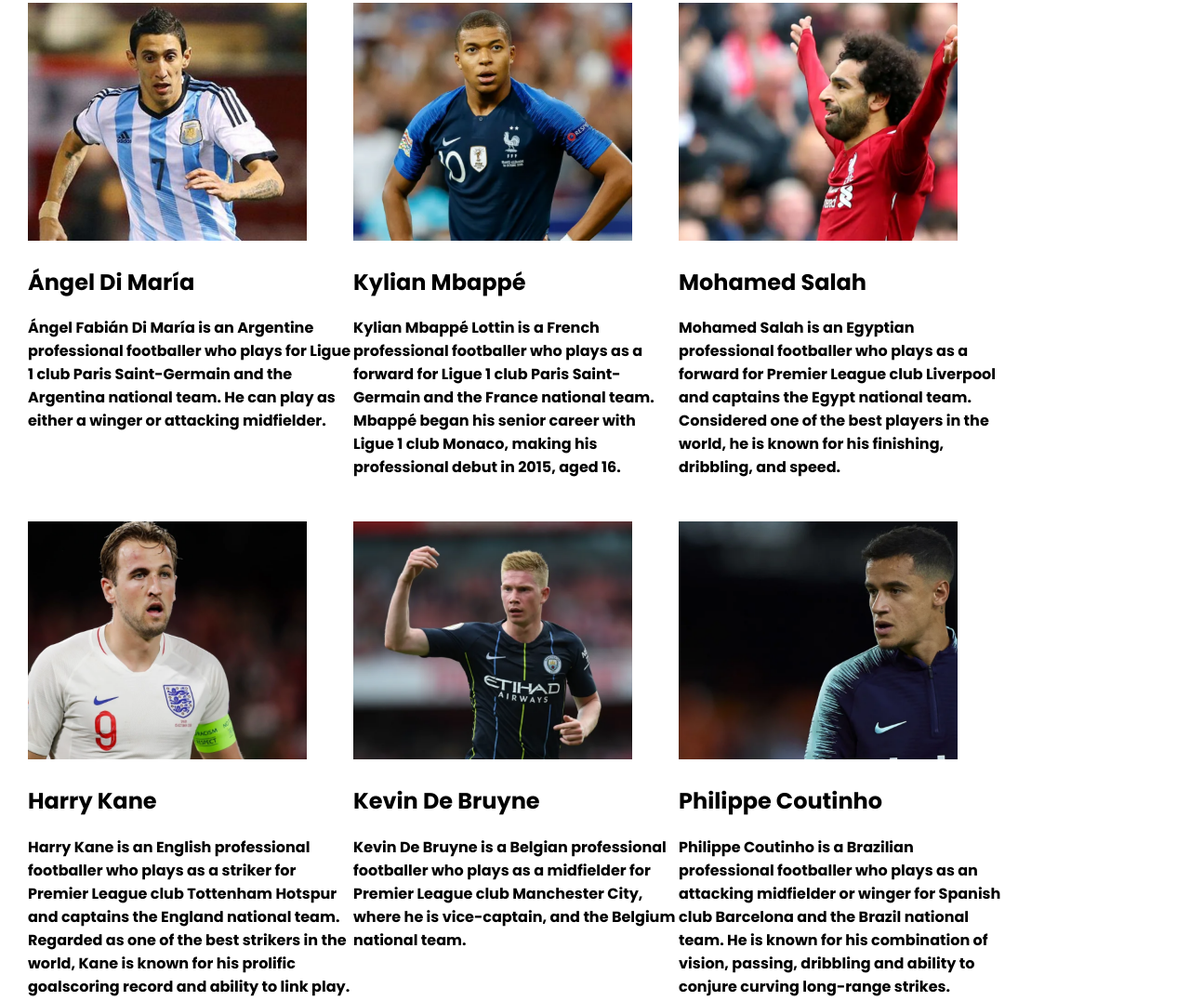
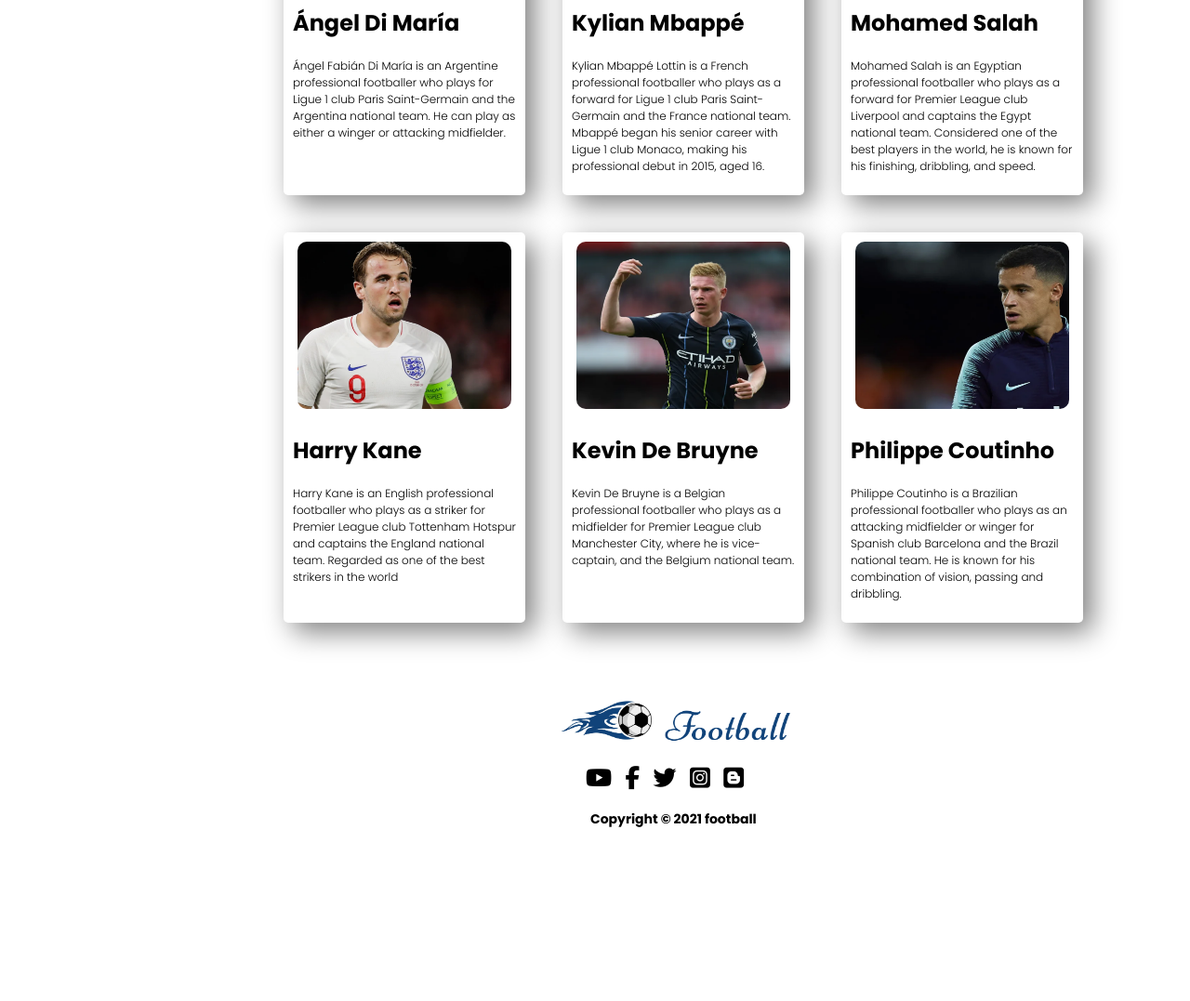
Before and after one commit to Mdfarid0511/Football-Hero, a plain HTML site: page index.html in a window 1280 px wide. Shown: the part 1577-2654 px from the top of the page at 93% size. After the commit the page ends 2483 px from the top, so only its background shows below. Drawn offline with Linux system fonts and the light colour scheme.

Commit message:
third-update

```diff
--- a/index.html
+++ b/index.html
@@ -7,8 +7,9 @@
    <link rel="preconnect" href="https://fonts.googleapis.com">
    <link rel="preconnect" href="https://fonts.gstatic.com" crossorigin>
    <link href="https://fonts.googleapis.com/css2?family=Poppins:wght@700&display=swap" rel="stylesheet">
+   <script src="https://kit.fontawesome.com/c4cdd01939.js" crossorigin="anonymous"></script>
    <link rel="stylesheet" href="style.css">
-   <link rel="shortcut icon" href="" type="image/x-icon">
+
    <title>Football Hero</title>
 
 </head>
@@ -17,8 +18,13 @@
    <header>
       <div class="header-main">
          <div class="header-artical">
-            <h1>Football Update for World cup, Copa America & Euro.</h1>
-            <p> <a target="_blank"  href="https://www.youtube.com/">Watch live</a></p>
+            <h1>Welcome To World cup, Copa America & Euro Update Room</h1>
+
+            <div class="live-session-link">
+               <a target="_blank" href="https://www.goal.com/en-my">Watch live</a><i class="fas fa-arrow-right"></i>
+            </div>
+
+
          </div>
 
          <div class="header-image">
@@ -48,7 +54,7 @@
             </div>
             <article class="first-row-artical">
                <h2>Neymar Jr</h2>
-               <p>Neymar da Silva Santos Júnior, known as Neymar, is a Brazilian professional footballer who plays as a forward for Ligue 1 club Paris Saint-Germain and the Brazil national team. He is widely regarded as one of the best players in the world.</p>
+               <p>Neymar da Silva Santos Júnior, known as Neymar, is a Brazilian professional footballer who plays as a forward for Ligue 1 club Paris Saint-Germain and the Brazil national team.</p>
             </article>
          </div>
 
@@ -63,7 +69,6 @@
          </div>
       </div>
 
-
       <div class="player-container">
 
          <div class="player-bio">
@@ -72,7 +77,8 @@
             </div>
             <article class="first-row-artical">
                <h2>Paulo Dybala</h2>
-               <p>Paulo Exequiel Dybala is an Argentine professional footballer who plays as a forward for Serie A club Juventus and the Argentina national team.Paulo Exequiel Dybala is an Argentine professional footballer who plays as a forward for Serie A club Juventus and the Argentina national team.</p>
+               <p>Paulo Exequiel Dybala is an Argentine professional footballer who plays as a forward for Serie A club Juventus and the Argentina national team.Paulo Exequiel Dybala is an Argentine professional footballer who plays as a forward.</p>
+
             </article>
          </div>
 
@@ -83,7 +89,7 @@
             </div>
             <article class="first-row-artical">
                <h2>Mesut Özil</h2>
-               <p>Mesut Özil is a German professional footballer who plays as an attacking midfielder for Süper Lig club Fenerbahçe. Nicknamed "The Assist King", Özil is known for his technical skills, creativity, agility, and finesse. He has also played as a wide midfielder in his career.</p>
+               <p>Mesut Özil is a German professional footballer who plays as an attacking midfielder for Süper Lig club Fenerbahçe. Nicknamed "The Assist King", Özil is known for his technical skills, creativity, agility, and finesse.</p>
             </article>
          </div>
 
@@ -93,11 +99,10 @@
             </div>
             <article class="first-row-artical">
                <h2>Mauro Icardi</h2>
-               <p>Mauro Icardi is an Argentine professional footballer who plays as a striker for Ligue 1 club Paris Saint-Germain and the Argentina national team.Mauro Emanuel Icardi is an Argentine professional footballer who plays as a striker for Ligue 1 club Paris Saint-Germain and the Argentina national team.</p>
+               <p>Mauro Icardi is an Argentine professional footballer who plays as a striker for Ligue 1 club Paris Saint-Germain and the Argentina national team.Mauro Emanuel Icardi is an Argentine professional footballer who plays as a striker.</p>
             </article>
          </div>
       </div>
-
 
       <div class="player-container">
 
@@ -141,7 +146,7 @@
             </div>
             <article class="first-row-artical">
                <h2>Harry Kane</h2>
-               <p>Harry Kane is an English professional footballer who plays as a striker for Premier League club Tottenham Hotspur and captains the England national team. Regarded as one of the best strikers in the world, Kane is known for his prolific goalscoring record and ability to link play.</p>
+               <p>Harry Kane is an English professional footballer who plays as a striker for Premier League club Tottenham Hotspur and captains the England national team. Regarded as one of the best strikers in the world</p>
             </article>
          </div>
 
@@ -162,23 +167,31 @@
             </div>
             <article class="first-row-artical">
                <h2>Philippe Coutinho</h2>
-               <p>Philippe Coutinho is a Brazilian professional footballer who plays as an attacking midfielder or winger for Spanish club Barcelona and the Brazil national team. He is known for his combination of vision, passing, dribbling and ability to conjure curving long-range strikes.</p>
+               <p>Philippe Coutinho is a Brazilian professional footballer who plays as an attacking midfielder or winger for Spanish club Barcelona and the Brazil national team. He is known for his combination of vision, passing and dribbling.</p>
             </article>
          </div>
       </div>
-
-
-
    </main>
 
 
+   <footer>
+      <div class="end-container">
+         <img src="images/logos/Logo.png" alt="">
+
+         <div class="icon-link">
+            <a target="_blank" href="https://www.youtube.com/"><i class="fab fa-youtube"></i></a>
+            <a target="_blank" href="https://www.facebook.com/mdfaruk.faysul"><i class="fab fa-facebook-f"></i></a>
+            <a target="_blank" href="https://twitter.com/home?lang=en"><i class="fab fa-twitter"></i></a>
+            <a target="_blank" href="https://www.blogger.com/u/1/dashboard/reading"><i class="fab fa-instagram-square"></i></a>
+            <a target="_blank" href="https://www.blogger.com/u/1/dashboard/reading"><i class="fab fa-blogger"></i></i></a>
+         </div>
+         <div class="end">
+            <p>Copyright &copy; 2021  football</p>
+         </div>
 
 
+      </div>
 
-
-
-
-   <footer>
 
 
    </footer>
--- a/style.css
+++ b/style.css
@@ -1,6 +1,9 @@
 /*-----------------
 CSS stylesheet
 ------------------*/
+
+@import url('https://fonts.googleapis.com/css2?family=Poppins:wght@100;300&display=swap');
+
 body{
    font-family: 'Poppins', sans-serif;
    margin: 0;
@@ -13,41 +16,53 @@ body{
 Header style
 ------------------*/
 header{
-
    background-color:cornflowerblue;
-
 }
 
 .header-main{
-
    display: flex;
-
 }
 
 .header-artical{
-
    width:500px;
    height: 400px;
 }
 
 .header-artical h1{
-
    margin-top: 100px;
    margin-left: 150px;
    color: white;
 }
 
-.header-artical p a{
-   text-decoration: none;
+.live-session-link {
    background-color: tomato;
-   color: white;
-   padding: 10px 20px;
+   width: 150px;
+   text-align: center;
+   padding: 8px;
    border-radius: 10px;
-   margin-left: 200px;
-   margin-top: 150px;
+   margin-left: 250px;
+   transition: width 3s;
 }
 
-.header-artical p a:hover{
+.live-session-link:hover {
+   width: 300px;
+}
+
+.live-session-link i{
+   margin-left: 5px;
+   font-size: 15px;
+   margin-top: 10px;
+   color: white;
+}
+
+.live-session-link a{
+   text-decoration: none;
+   color: white;
+   font-weight: 700;
+   font-size: 20px;
+}
+
+.header-main .live-session-link a:hover{
      text-decoration: underline;
 }
 
@@ -63,17 +78,68 @@ header{
 Style of body
  -----------------*/
  .player-container{
-
    display: grid;
    grid-template-columns: repeat(3, 1fr);
-   margin-top: 30px;
-   margin-left: 30px;
-   width: 1050px;
+   margin-top: 40px;
+   margin-left: 300px;
+   width: 900px;
+ }
 
+ .player-bio{
+   width: 240px;
+   height: 400px;
+   box-shadow: 10px 10px 30px gray;
+   margin-left: 5px;
+   margin-right: 5px;
+   padding: 10px;
+   border-radius: 5px;
  }
 
  .first-row-image img{
+   width: 230px;
+   height: 180px;
+   border-radius: 10px;
+   margin-left: 5px;
+ }
 
-   width: 300px;
-   height: 256px;
+  p{
+   font-size: 12px;
+   font-family: 'Poppins', sans-serif;
+   font-weight: 300;
  }
+
+ /*-------------
+  Footer style
+  -------------*/
+.end-container{
+   margin-top: 80px;
+   margin-left: 600px;
+   width: 400px;
+  }
+
+.end-container img{
+   width: 250px;
+  }
+
+.icon-link {
+   margin-left: 20px;
+  }
+
+.end-container .icon-link a{
+   color:black;
+   margin-left: 10px;
+   font-size: 25px;
+  }
+
+.icon-link a:hover{
+   color:red;
+}
+
+.end {
+   margin-left: 35px;
+}
+
+.end p{
+   font-size: 14px;
+   font-weight: 700;
+}
```
